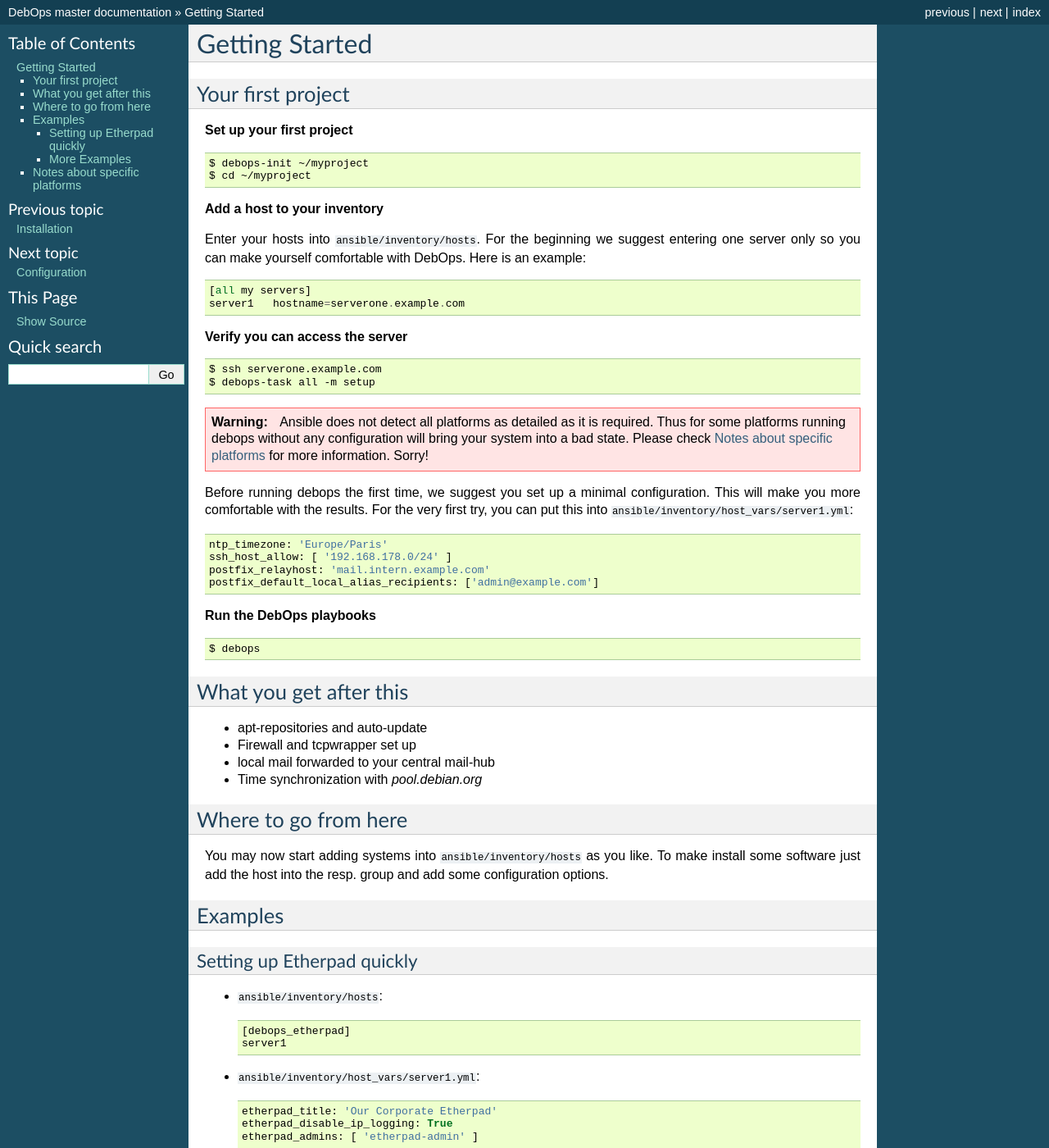
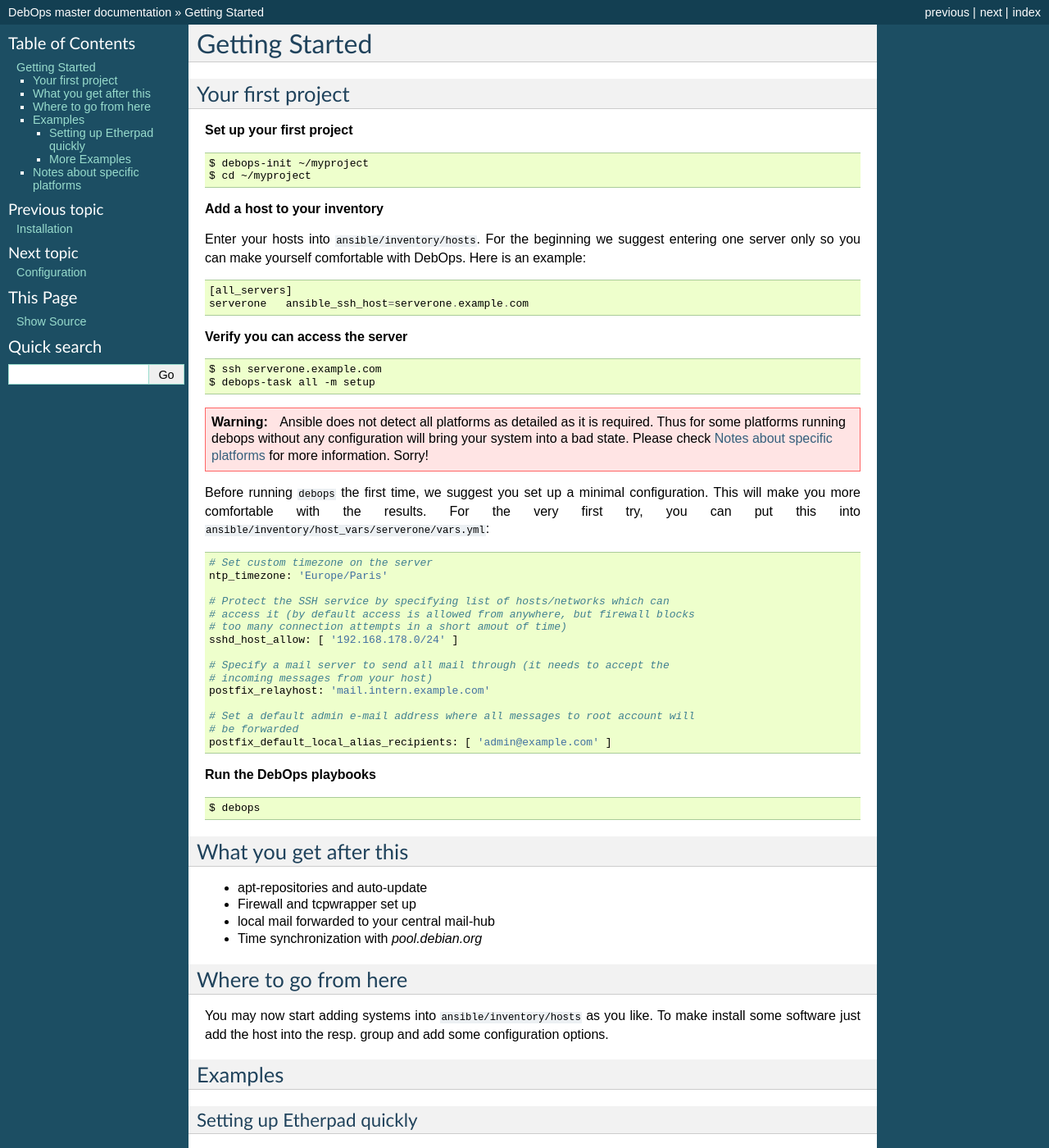
Before and after one commit to debops/docs, a Sphinx documentation site: the page built from docs/getting-started.rst, in a window 1280 px wide and 1400 px high. Shown: the whole window at 82% size. Built offline with Sphinx 7.4.7, drawn with Linux system fonts in a browser that asks for light colours; some of the changed text lies outside the part shown.

Commit message:
Small updates in DebOps docs
Added 'uuid-runtime' to list of required packages (for 'uuidgen'
command), and reformatted Getting Started guide.

Fixes #24

```diff
--- a/docs/getting-started.rst
+++ b/docs/getting-started.rst
@@ -18,8 +18,8 @@
 we suggest entering one server only so you can make yourself
 comfortable with DebOps. Here is an example::
 
-  [all my servers]
-  server1   hostname=serverone.example.com
+  [all_servers]
+  serverone   ansible_ssh_host=serverone.example.com
 
 
 **Verify you can access the server**
@@ -37,15 +37,26 @@
    configuration will bring your system into a bad state. Please check
    `Notes about specific platforms`_ for more information. Sorry!
 
-Before running debops the first time, we suggest you set up a minimal
+Before running ``debops`` the first time, we suggest you set up a minimal
 configuration. This will make you more comfortable with the results.
 For the very first try, you can put this into
-``ansible/inventory/host_vars/server1.yml``::
+``ansible/inventory/host_vars/serverone/vars.yml``::
 
+  # Set custom timezone on the server
   ntp_timezone: 'Europe/Paris'
-  ssh_host_allow: [ '192.168.178.0/24' ]
+
+  # Protect the SSH service by specifying list of hosts/networks which can
+  # access it (by default access is allowed from anywhere, but firewall blocks
+  # too many connection attempts in a short amout of time)
+  sshd_host_allow: [ '192.168.178.0/24' ]
+
+  # Specify a mail server to send all mail through (it needs to accept the
+  # incoming messages from your host)
   postfix_relayhost: 'mail.intern.example.com'
-  postfix_default_local_alias_recipients: ['admin@example.com']
+
+  # Set a default admin e-mail address where all messages to root account will
+  # be forwarded
+  postfix_default_local_alias_recipients: [ 'admin@example.com' ]
 
 
 **Run the DebOps playbooks**
@@ -81,18 +92,18 @@
 * ``ansible/inventory/hosts``::
 
     [debops_etherpad]
-    server1
+    serverone
 
-* ``ansible/inventory/host_vars/server1.yml``::
+* ``ansible/inventory/host_vars/serverone/etherpad.yml``::
 
     etherpad_title: 'Our Corporate Etherpad'
     etherpad_disable_ip_logging: True
     etherpad_admins: [ 'etherpad-admin' ]
 
-After running ``debops -l server1`` you can access the running
+After running ``debops -l serverone`` you can access the running
 etherpad on ``pad.example.com`` (given the hostname resolve
-correctly). DebOps automatically installed and configured `nginx`,
-`nodejs` and `mysql` (resp. `mariadb`) for you.
+correctly). DebOps automatically installed and configured ``nginx``,
+``nodejs`` and ``mysql`` (resp. ``mariadb``) for you.
 
 
 More Examples
@@ -118,7 +129,9 @@
 Rapbian (Debian for Raspberry PI)
    Requires some setup::
 
+     # Default administrator account
      ansible_ssh_user: 'pi'
+
      # Work around missing detection of Raspbian in Ansible
      apt_default_sources_lookup: 'raspbian'
      apt_default_mirrors_lookup: 'raspbian'
```
Also changed, not shown: docs/installation.rst (+22 -11 lines).
